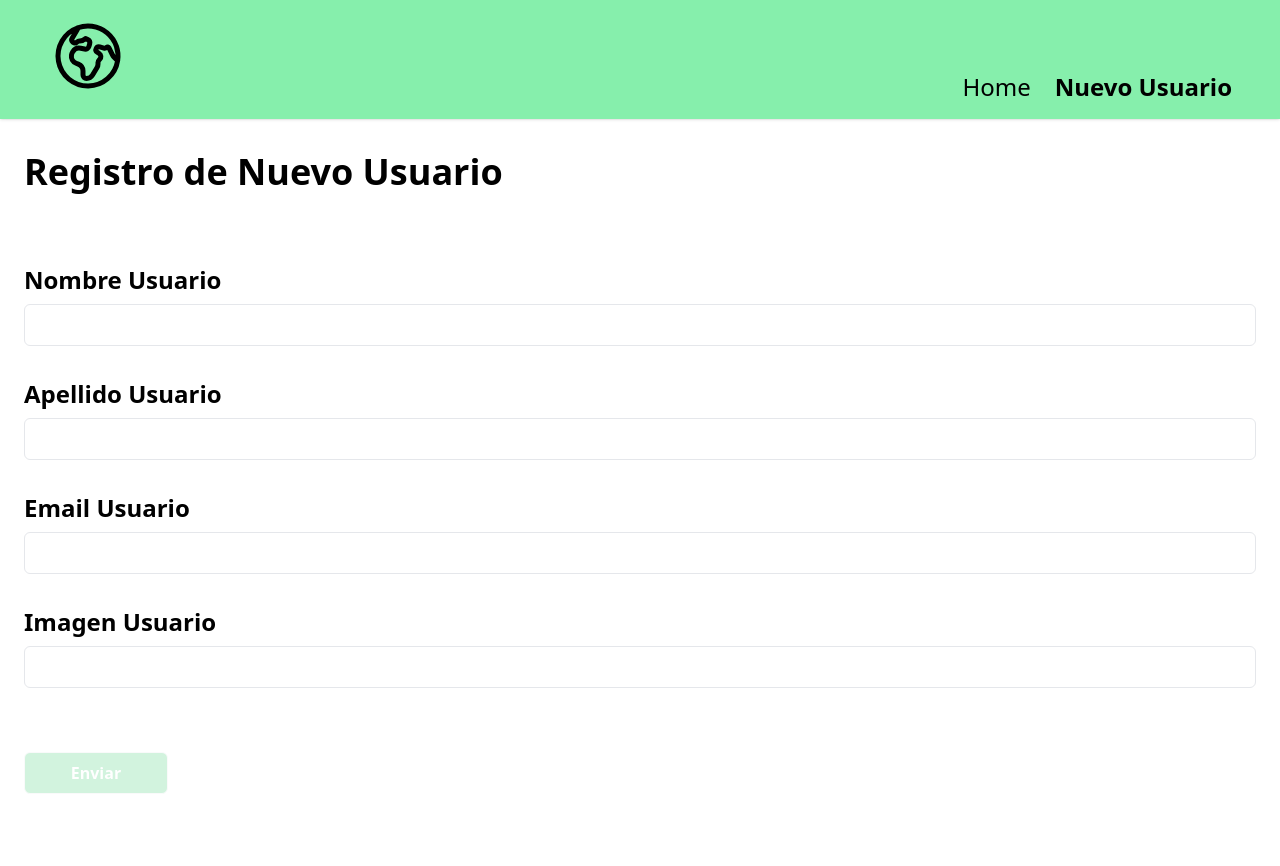
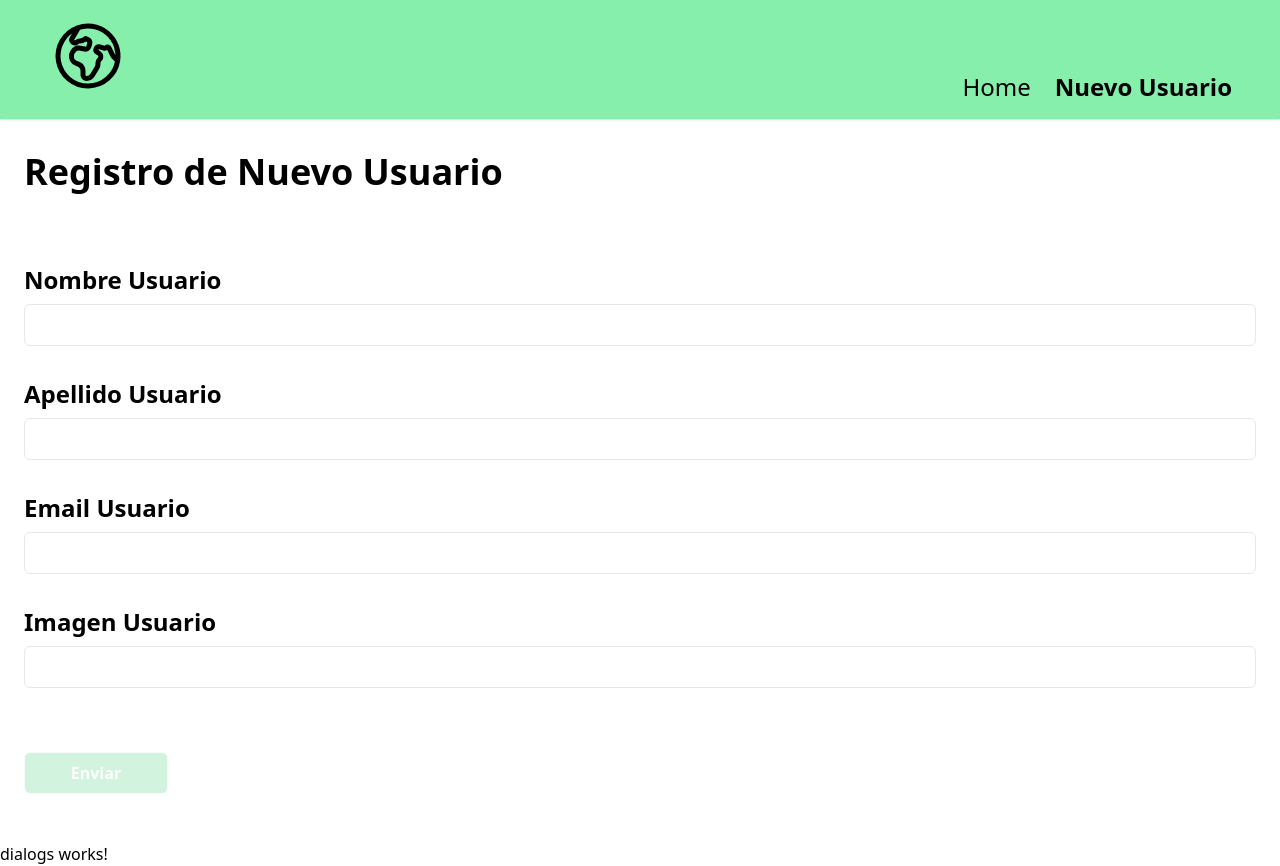
Before and after one commit to abravo83/actividad-6, an Angular app: page /newuser in a window 1280 px wide. Before the commit the page ends 842 px from the top, so only its background shows below. Built offline with nearby package versions, Linux system fonts and the light colour scheme.

Commit message:
Create dialog componte. Import to app-component, Create a dialog service to call via a signal for the specific dialog to show up.

```diff
--- a/src/app/app.component.html
+++ b/src/app/app.component.html
@@ -1,2 +1,3 @@
 <app-navbar></app-navbar>
 <router-outlet />
+<app-dialogs></app-dialogs>
--- a/src/app/app.component.ts
+++ b/src/app/app.component.ts
@@ -1,11 +1,12 @@
 import { Component } from '@angular/core';
 import { RouterOutlet } from '@angular/router';
 import { NavbarComponent } from './components/navbar/navbar.component';
+import { DialogsComponent } from './components/dialogs/dialogs.component';
 
 @Component({
   selector: 'app-root',
   standalone: true,
-  imports: [RouterOutlet, NavbarComponent],
+  imports: [RouterOutlet, NavbarComponent, DialogsComponent],
   templateUrl: './app.component.html',
   styleUrl: './app.component.css',
 })
--- /dev/null
+++ b/src/app/components/dialogs/dialogs.component.html
@@ -0,0 +1 @@
+<p>dialogs works!</p>
--- a/src/app/components/user-detail-card/user-detail-card.component.html
+++ /dev/null
@@ -1 +0,0 @@
-<p>user-detail-card works!</p>
--- /dev/null
+++ b/src/app/services/dialogs.service.ts
@@ -0,0 +1,13 @@
+import { Injectable, signal, WritableSignal } from '@angular/core';
+
+@Injectable({
+  providedIn: 'root',
+})
+export class DialogsService {
+  // SIGNALS
+  signalShowConfirmationDialog: WritableSignal<boolean> = signal(false);
+
+  // METHODS
+
+  constructor() {}
+}
```
Also changed, not shown: src/app/components/dialogs/dialogs.component.ts (added, +12 -0 lines), src/app/components/user-detail-card/user-detail-card.component.ts (deleted, +0 -12 lines), src/app/components/dialogs/dialogs.component.css (added).
